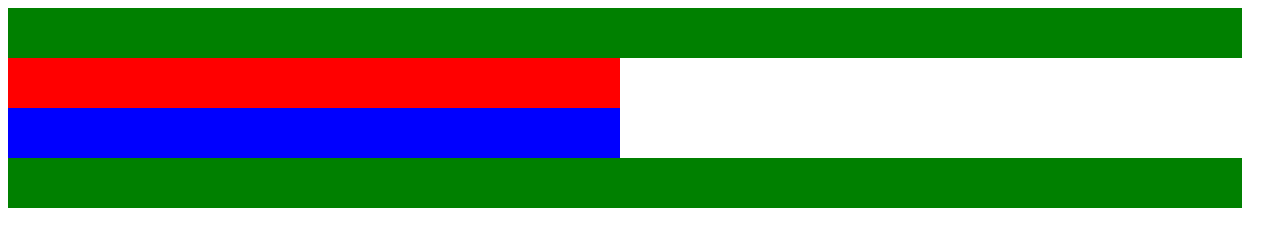
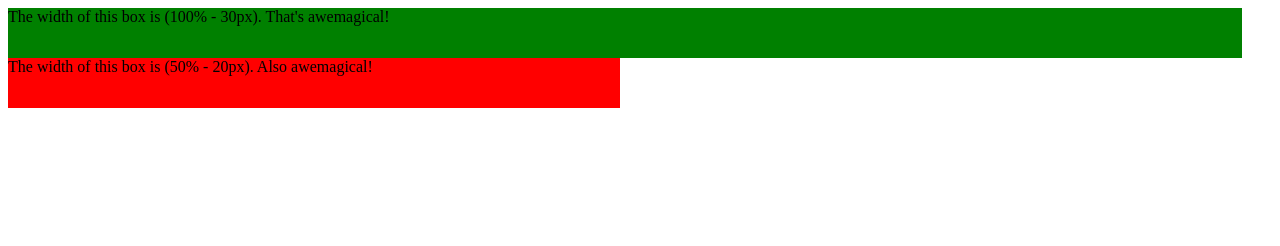
Before and after one commit to theBru/awemagical, a plain HTML site: page index.html in a window 1280 px wide. Drawn offline with Linux system fonts and the light colour scheme.

Commit message:
Update index.html

```diff
--- a/index.html
+++ b/index.html
@@ -5,8 +5,6 @@
 </head>
 
 <body>
-  <div class="big-box awemagical"></div>
-  <div class="small-box awemagical"></div>
-  <div class="small-box awemagical blue"></div>
-  <div class="big-box awemagical"></div>
+  <div class="big-box awemagical">The width of this box is (100% - 30px). That's awemagical!</div>
+  <div class="small-box awemagical">The width of this box is (50% - 20px). Also awemagical!</div>
 </body>
```
